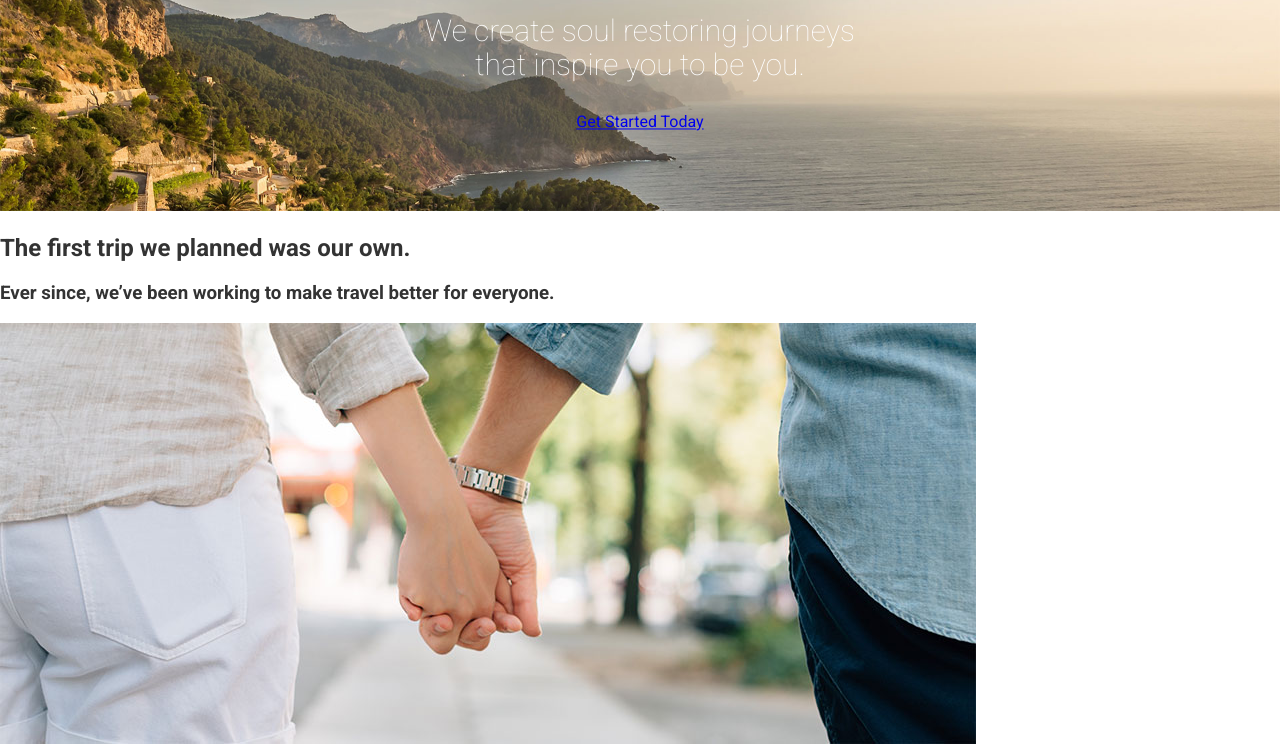
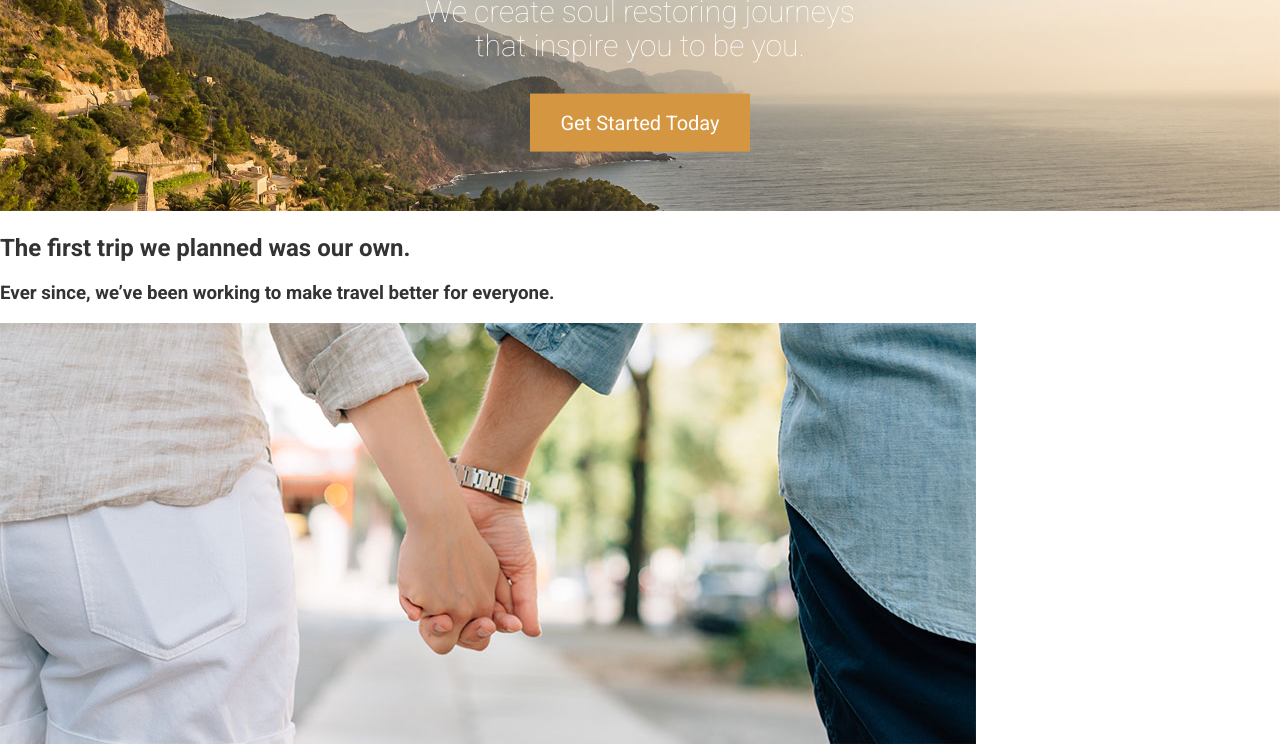
Before and after one commit to HenryGarmendia/travel_site, a website: page app/index.html in a window 1280 px wide. Shown: the part 388-1136 px from the top of the page. Drawn offline with Linux system fonts and the light colour scheme.

Commit message:
added css styles to header, hero and footer button

```diff
--- a/app/assets/css/base/_variables.css
+++ b/app/assets/css/base/_variables.css
@@ -1 +1,2 @@
 $mainBlue: #2f5572;
+$mainOrange: #d59641;
--- a/app/assets/css/modules/_btn.css
+++ b/app/assets/css/modules/_btn.css
@@ -3,4 +3,11 @@
 	color: #fff;
 	display: inline-block;
 	padding: .75rem 1.2rem;
-	text-decoration: none; }
+	text-decoration: none;
+
+	&--orange {
+		background-color: $mainOrange; }
+
+	&--large {
+		font-size: 1.25rem;
+		padding: 1.1rem 1.9rem; } }
--- a/app/index.html
+++ b/app/index.html
@@ -36,7 +36,7 @@
       <h1 class="large-hero__title">Your clarity.</h1>
       <h2 class="large-hero__subtitle">One trip away.</h2>
       <p class="large-hero__description">We create soul restoring journeys that inspire you to be you.</p>
-      <p><a href="#">Get Started Today</a></p>
+      <p><a class="btn btn--orange btn--large" href="#">Get Started Today</a></p>
     </div><!-- //large-hero__text-content END -->
   </div><!-- //.large-hero END -->
 
@@ -92,8 +92,10 @@
     <p>&ldquo;Duis aute irure dolor in reprehenderit in voluptate velit esse cillum dolore eu fugiat nulla pariatur. Excepteur sint occaecat cupidatat non proident, sunt in culpa qui officia deserunt mollit anim id est laborum. Lorem ipsum dolor sit amet, consectetur adipisicing elit, sed do eiusmod tempor incididunt ut.&rdquo;</p>
   </div>
 
+  <!-- ::FOOTER SECTION
+  ======================================== -->
   <footer>
-    <p>Copyright &copy; 2016 Clear View Escapes. All rights reserved. <a href="#">Get in Touch</a></p>
-  </footer>
+    <p>Copyright &copy; 2016 Clear View Escapes. All rights reserved. <a class="btn btn--orange" href="#">Get in Touch</a></p>
+  </footer><!-- //footer END -->
 </body>
 </html>
--- a/app/temp/css/app.css
+++ b/app/temp/css/app.css
@@ -497,3 +497,10 @@ img {
 	display: inline-block;
 	padding: .75rem 1.2rem;
 	text-decoration: none; }
+
+.btn--orange {
+		background-color: #d59641; }
+
+.btn--large {
+		font-size: 1.25rem;
+		padding: 1.1rem 1.9rem; }
```
